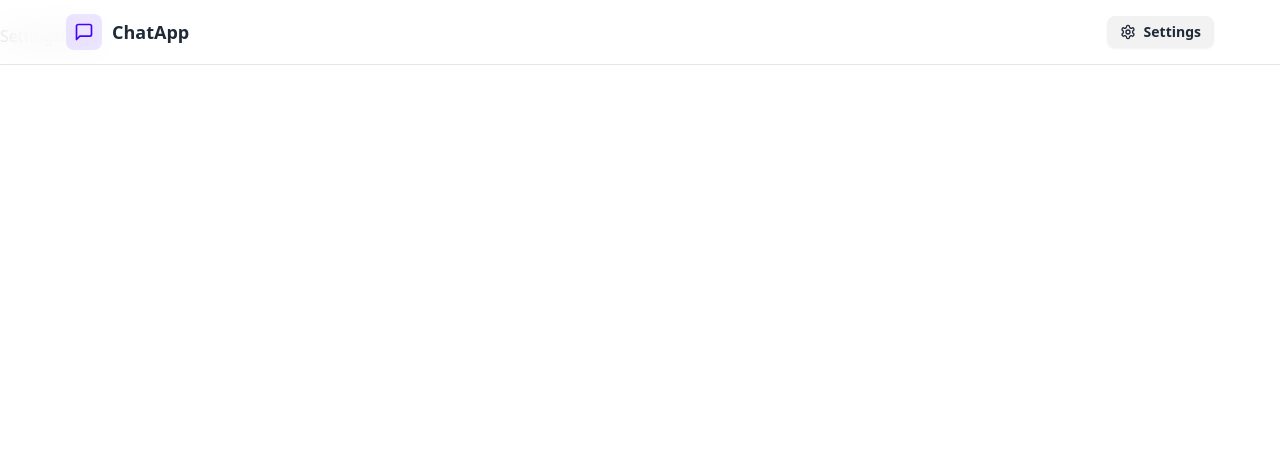
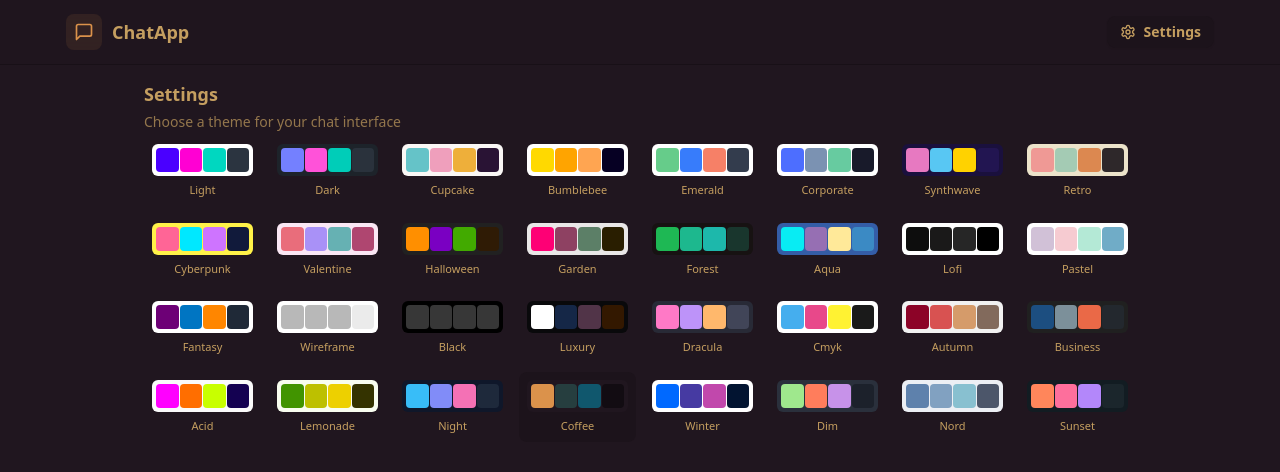
Before and after one commit to raoufboukh/chat_app, a React (Vite) app in the folder client/: page /settings in a window 1280 px wide. Shown: the top 472 px of the page. Built offline with nearby package versions, Linux system fonts and the light colour scheme; no server answers.

Commit message:
add themes usable in settings page

```diff
--- a/client/src/App.tsx
+++ b/client/src/App.tsx
@@ -8,9 +8,11 @@
 import SettingsPage from "./pages/Settings.tsx";
 import Profile from "./pages/Profile.tsx";
 import Navbar from "./components/Navbar.tsx";
+import { useThemeStore } from "./store/themeStore.ts";
 
 function App() {
   const { user, checkAuth, isChecking } = useAuthStore();
+  const { theme } = useThemeStore();
   useEffect(() => {
     checkAuth();
   }, [checkAuth]);
@@ -22,9 +24,9 @@
       </div>
     );
   return (
-    <>
+    <div data-theme={theme}>
       <Navbar />
-      <div className="h-6"></div>
+      {/* <div className="h-6"></div> */}
       <Routes>
         <Route path="/" element={user ? <Home /> : <Navigate to="/login" />} />
         <Route
@@ -41,7 +43,7 @@
           element={user ? <Profile /> : <Navigate to={"/login"} />}
         />
       </Routes>
-    </>
+    </div>
   );
 }
 
--- /dev/null
+++ b/client/src/constants/index.ts
@@ -0,0 +1,34 @@
+export const themes = [
+  "light",
+  "dark",
+  "cupcake",
+  "bumblebee",
+  "emerald",
+  "corporate",
+  "synthwave",
+  "retro",
+  "cyberpunk",
+  "valentine",
+  "halloween",
+  "garden",
+  "forest",
+  "aqua",
+  "lofi",
+  "pastel",
+  "fantasy",
+  "wireframe",
+  "black",
+  "luxury",
+  "dracula",
+  "cmyk",
+  "autumn",
+  "business",
+  "acid",
+  "lemonade",
+  "night",
+  "coffee",
+  "winter",
+  "dim",
+  "nord",
+  "sunset",
+];
--- a/client/src/pages/Settings.tsx
+++ b/client/src/pages/Settings.tsx
@@ -1,7 +1,44 @@
+import { themes } from "../constants";
+import { useThemeStore } from "../store/themeStore";
+
 const SettingsPage = () => {
+  const { theme, setTheme } = useThemeStore();
   return (
-    <div>
-      <h1>SettingsPage</h1>
+    <div className="h-screen container mx-auto px-4 pt-20 max-w-5xl">
+      <div className="space-y-6">
+        <div className="flex flex-col gap-1">
+          <h2 className="text-lg font-semibold">Settings</h2>
+          <p className="text-sm text-base-content/70">
+            Choose a theme for your chat interface
+          </p>
+          <div className="grid grid-cols-4 sm:grid-cols-6 md:grid-cols-8 gap-2">
+            {themes.map((t, i) => (
+              <button
+                key={i}
+                className={`group flex flex-col items-center gap-1.5 p-2 rounded-lg transition-colors ${
+                  theme === t ? "bg-base-200" : "hover:bg-base-200/50"
+                }`}
+                onClick={() => setTheme(t)}
+              >
+                <div
+                  className="relative h-8 w-full rounded-md overflow-hidden"
+                  data-theme={t}
+                >
+                  <div className="absolute inset-0 grid grid-cols-4 gap-px p-1">
+                    <div className="rounded bg-primary"></div>
+                    <div className="rounded bg-secondary"></div>
+                    <div className="rounded bg-accent"></div>
+                    <div className="rounded bg-neutral"></div>
+                  </div>
+                </div>
+                <span className="text-[11px] font-medium truncate w-full text-center">
+                  {t.charAt(0).toUpperCase() + t.slice(1)}
+                </span>
+              </button>
+            ))}
+          </div>
+        </div>
+      </div>
     </div>
   );
 };
--- /dev/null
+++ b/client/src/store/themeStore.ts
@@ -0,0 +1,16 @@
+import { create } from "zustand";
+
+interface ThemeStore {
+  theme: string;
+  setTheme: (theme: string) => void;
+}
+
+export const useThemeStore = create<ThemeStore>((set) => {
+  return {
+    theme: localStorage.getItem("theme") || "coffee",
+    setTheme: (theme: string) => {
+      localStorage.setItem("theme", theme);
+      set({ theme });
+    },
+  };
+});
```
